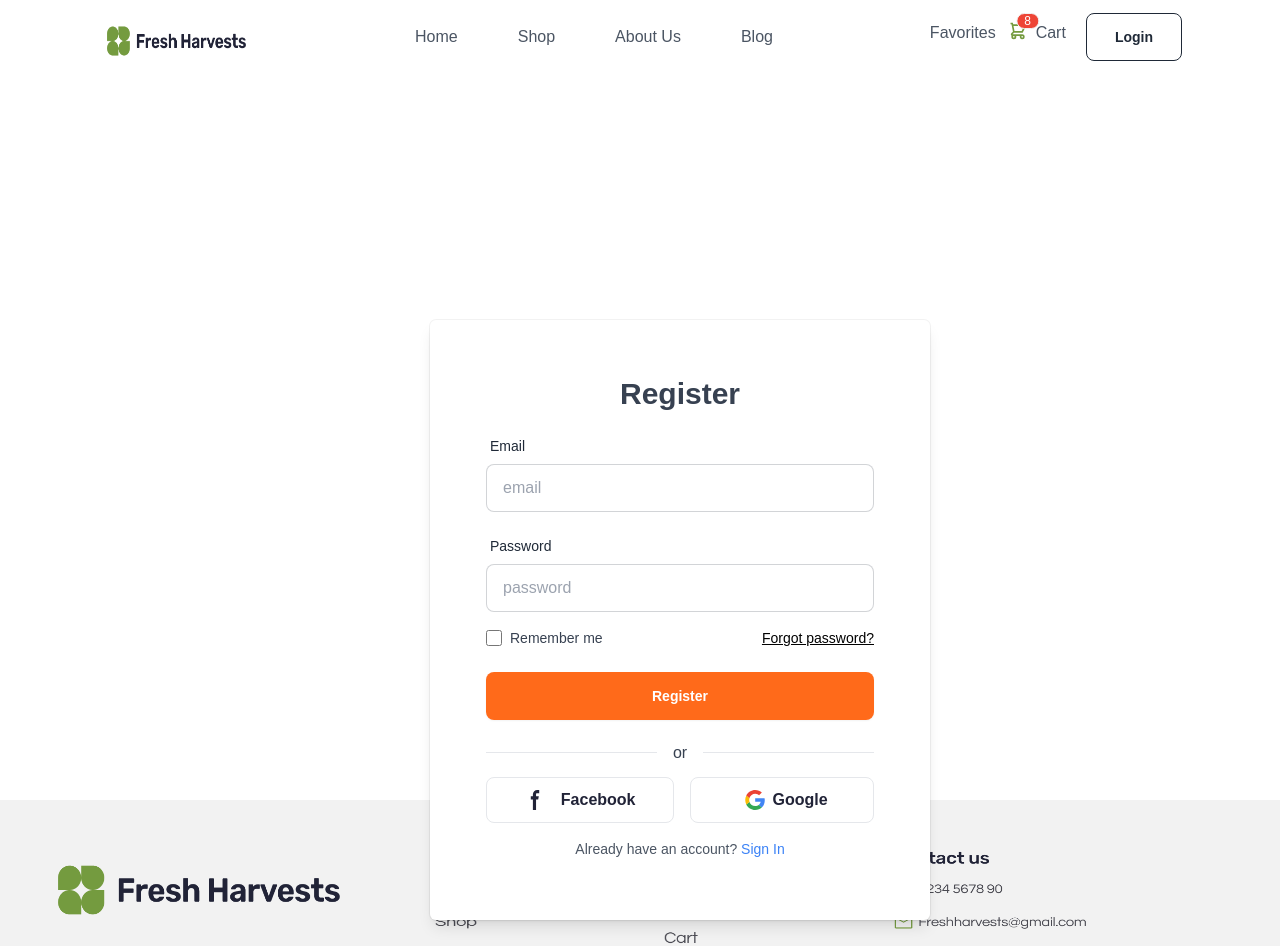
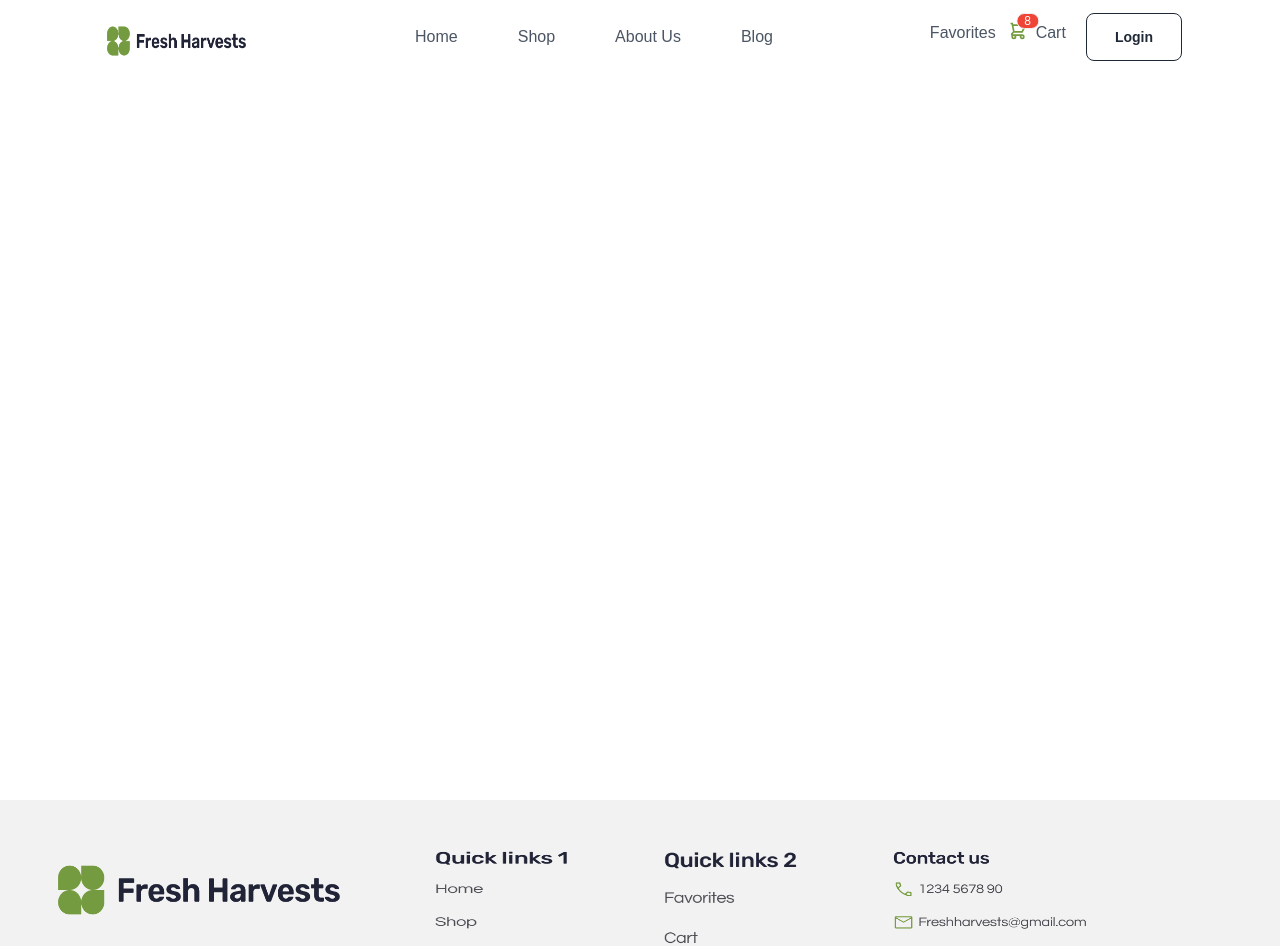
Before and after one commit to MIRNOMAN/fresh-fruits-vegetables, a Next.js app: page /register in a window 1280 px wide. Shown: the top 946 px of the page. Built offline with nearby package versions, Linux system fonts and the light colour scheme.

Commit message:
creatre login user

```diff
--- a/package.json
+++ b/package.json
@@ -11,7 +11,8 @@
   "dependencies": {
     "next": "^15.1.4",
     "react": "^19.0.0",
-    "react-dom": "^19.0.0"
+    "react-dom": "^19.0.0",
+    "react-hook-form": "^7.54.2"
   },
   "devDependencies": {
     "@eslint/eslintrc": "^3",
--- a/src/app/about/page.js
+++ b/src/app/about/page.js
@@ -3,7 +3,7 @@ import React from 'react';
 const page = () => {
     return (
         <div>
-            <h1 className='text-black mt-7 text-2xl text-center'>About page</h1>
+            <h1 className='text-black mt-20 text-2xl text-center'>About page</h1>
         </div>
     );
 };
--- a/src/app/blog/page.js
+++ b/src/app/blog/page.js
@@ -3,7 +3,7 @@ import React from 'react';
 const page = () => {
     return (
         <div>
-            <h1 className='text-black mt-7 text-2xl text-center'>This is blog page</h1>
+            <h1 className='text-black mt-20   text-2xl text-center'>This is blog page</h1>
         </div>
     );
 };
--- a/src/app/products/[productId]/page.js
+++ b/src/app/products/[productId]/page.js
@@ -17,7 +17,7 @@ const ProductDetailsPage = async({params}) => {
        const productCategory = await categoryRes.json();
 
   return (
-    <div className='bg-white lg:px-20 px-4'>
+    <div className='bg-white lg:px-20 mt-20 px-4'>
     <section className="py-8 bg-white md:py-16 text-black antialiased">
 <div className="max-w-screen-xl px-4 mx-auto 2xl:px-0">
  <div className="lg:grid lg:grid-cols-2 lg:gap-8 xl:gap-16">
--- a/src/app/register/page.js
+++ b/src/app/register/page.js
@@ -8,155 +8,7 @@ const RegisterPage = () => {
 
   return (
     <div className="text-black min-h-screen">
-      <div
-        className={`fixed
 
-          right-4
-          w-[90%]
-          lg:absolute
-          lg:right-[600px]
-          lg:top-[25%]
-          lg:translate-x-[50%]
-          lg:translate-y-[20%]
-          lg:w-[500px]
-          lg:h-[600px]
-          rounded-md
-          bg-white
-          shadow-lg
-          ring-1
-          ring-black
-          ring-opacity-5
-          z-20
-          transition
-          duration-200
-          ease-in-out
-         `}
-      >
-
-
-
-        {/* Register Form */}
-        <div className="p-6 lg:p-14 lg:max-h-[100vh] max-h-[90vh] overflow-y-auto">
-          <h2 className="text-2xl lg:text-3xl text-center font-semibold text-gray-700">
-            Register
-          </h2>
-          <form className="mt-4">
-            <div className="form-control">
-              <label className="label">
-                <span className="label-text">Email</span>
-              </label>
-              <input
-                type="email"
-                placeholder="email"
-                className="input input-bordered w-full"
-                required
-              />
-            </div>
-            <div className="form-control mt-4">
-              <label className="label">
-                <span className="label-text">Password</span>
-              </label>
-              <input
-                type="password"
-                placeholder="password"
-                className="input input-bordered w-full"
-                required
-              />
-            </div>
-            <div className="flex lg:flex-row lg:items-center justify-between mt-4">
-              <div className="flex items-center">
-                <input
-                  id="remember"
-                  type="checkbox"
-                  className="w-4 h-4 border rounded bg-gray-50 focus:ring-3 focus:ring-primary-300"
-                  required
-                />
-                <label
-                  htmlFor="remember"
-                  className="ml-2 lg:text-sm text-xs text-gray-700"
-                >
-                  Remember me
-                </label>
-              </div>
-              <a
-                href="#"
-                className="lg:text-sm text-xs text-black underline hover:underline"
-              >
-                Forgot password?
-              </a>
-            </div>
-
-            <button
-              type="submit"
-              className="btn w-full hover:bg-[#c0561d] mt-6 bg-[#FF6A1A] text-white border-0"
-            >
-              Register
-            </button>
-
-            <div className="relative flex items-center justify-center mt-8">
-              <hr className="w-full h-px bg-gray-200" />
-              <span className="absolute px-4 bg-white text-gray-700">
-                or
-              </span>
-            </div>
-          </form>
-
-          <div className="flex flex-col lg:flex-row items-center mt-6 space-y-4 lg:space-y-0 lg:space-x-4">
-            <button
-              type="button"
-              className="w-full gap-2 font-bold border text-[#212337] bg-white hover:bg-[#3b5998]/90 rounded-lg px-5 py-2.5 flex items-center justify-center"
-            >
-              <svg
-                className="w-5 h-5 mr-2"
-                xmlns="http://www.w3.org/2000/svg"
-                fill="currentColor"
-                viewBox="0 0 8 19"
-              >
-                <path d="M6.135 3H8V0H6.135a4.147 4.147 0 0 0-4.142 4.142V6H0v3h2v9.938h3V9h2.021l.592-3H5V3.591A.6.6 0 0 1 5.592 3h.543Z" />
-              </svg>
-              Facebook
-            </button>
-            <button
-              type="button"
-              className="w-full gap-2 font-bold border text-[#212337] bg-white pr-3 hover:bg-[#4285F4]/90 rounded-lg px-5 py-2.5 flex items-center justify-center"
-            >
-              <svg
-                viewBox="-3 0 262 262"
-                width="20"
-                height="20"
-                xmlns="http://www.w3.org/2000/svg"
-                preserveAspectRatio="xMidYMid"
-                fill="#000000"
-              >
-                <path
-                  d="M255.878 133.451c0-10.734-.871-18.567-2.756-26.69H130.55v48.448h71.947c-1.45 12.04-9.283 30.172-26.69 42.356l-.244 1.622 38.755 30.023 2.685.268c24.659-22.774 38.875-56.282 38.875-96.027"
-                  fill="#4285F4"
-                ></path>
-                <path
-                  d="M130.55 261.1c35.248 0 64.839-11.605 86.453-31.622l-41.196-31.913c-11.024 7.688-25.82 13.055-45.257 13.055-34.523 0-63.824-22.773-74.269-54.25l-1.531.13-40.298 31.187-.527 1.465C35.393 231.798 79.49 261.1 130.55 261.1"
-                  fill="#34A853"
-                ></path>
-                <path
-                  d="M56.281 156.37c-2.756-8.123-4.351-16.827-4.351-25.82 0-8.994 1.595-17.697 4.206-25.82l-.073-1.73L15.26 71.312l-1.335.635C5.077 89.644 0 109.517 0 130.55s5.077 40.905 13.925 58.602l42.356-32.782"
-                  fill="#FBBC05"
-                ></path>
-                <path
-                  d="M130.55 50.479c24.514 0 41.05 10.589 50.479 19.438l36.844-35.974C195.245 12.91 165.798 0 130.55 0 79.49 0 35.393 29.301 13.925 71.947l42.211 32.783c10.59-31.477 39.891-54.251 74.414-54.251"
-                  fill="#EB4335"
-                ></path>
-              </svg>
-              Google
-            </button>
-          </div>
-
-          <p className="mt-4 text-center text-sm text-gray-600">
-            Already have an account?{" "}
-            <Link href="/login" className="text-blue-500">
-              Sign In
-            </Link>
-          </p>
-        </div>
-      </div>
     </div>
   );
 };
--- a/src/app/shop/page.js
+++ b/src/app/shop/page.js
@@ -5,7 +5,7 @@ const page = () => {
     return (
 
        <div >
-        <h1 className='text-black mt-7 text-2xl text-center'>All Products show</h1>
+        <h1 className='text-black  text-2xl mt-20  text-center'>All Products show</h1>
        </div>
     );
 };
--- a/src/components/shared/Navbar.jsx
+++ b/src/components/shared/Navbar.jsx
@@ -5,10 +5,37 @@ import logo from "../../assets/Logo (1).png";
 import heart from "../../assets/Heart.png";
 import Image from "next/image";
 import Link from "next/link";
+import { useRouter } from "next/navigation";
+import { useForm } from "react-hook-form";
+import { loginUser } from "../../utils/actions/loginUser";
 
-const Navbar = () => {
+const Navbar = ({session}) => {
   const [isDropdownOpen, setDropdownOpen] = useState(false);
+
   const [isScrolled, setIsScrolled] = useState(false)
+
+  const {
+    register,
+    handleSubmit,
+    formState: { errors },
+  } = useForm();
+
+  const router = useRouter();
+
+  const onSubmit = async (data) => {
+    try {
+      const res = await loginUser(data)
+  if(res.accessToken){
+    alert(res.message);
+    localStorage.setItem('accessToken',res.accessToken);
+    router.push("/")
+  }
+    } catch (err) {
+      console.error(err.message);
+      throw new Error(err.message);
+    }
+  };
+
 
   const toggleDropdown = () => {
     setDropdownOpen((prev) => !prev);
@@ -51,10 +78,10 @@ const Navbar = () => {
   ];
 
   return (
-    <div className={`fixed top-0 lg:px-[90px] w-full z-50 ${isScrolled  ? "bg-white" : "bg-transparent"}`}>
+    <div className={`fixed top-0 lg:px-[90px] w-full  ${isScrolled  ? "bg-white" : "bg-transparent"}`}>
       <div className="navbar">
         {/* Navbar Start */}
-        <div className="navbar-start">
+        <div className="navbar-start ">
           {/* Mobile Dropdown */}
           <div className="dropdown">
             <div
@@ -206,13 +233,14 @@ const Navbar = () => {
         <h2 className="text-2xl lg:text-3xl text-center font-semibold text-gray-700">
           Login
         </h2>
-        <form className="mt-4">
+        <form onSubmit={handleSubmit(onSubmit)} className="mt-4">
           <div className="form-control">
             <label className="label">
               <span className="label-text">Email</span>
             </label>
             <input
-              type="email"
+               type="email"
+               {...register("email")}
               placeholder="email"
               className="input input-bordered w-full"
               required
@@ -223,7 +251,8 @@ const Navbar = () => {
               <span className="label-text">Password</span>
             </label>
             <input
-              type="password"
+               {...register("password")}
+                type="password"
               placeholder="password"
               className="input input-bordered w-full"
               required
@@ -293,7 +322,7 @@ const Navbar = () => {
 
         <p className="mt-4 text-center text-sm text-gray-600">
           Don't have an account?{" "}
-          <Link  className="text-blue-500">
+          <Link href="/register"  className="text-blue-500">
             Sign Up
           </Link>
         </p>
--- /dev/null
+++ b/src/utils/actions/loginUser.jsx
@@ -0,0 +1,17 @@
+"use server"
+
+
+
+export const loginUser = async (data) =>{
+
+    const res = await fetch("https://api-fresh-harvest.code-commando.com/api/v1/auth/login",{
+        method: "POST",
+        headers: {
+            "Content-Type":"application/json"
+        },
+        body: JSON.stringify(data),
+        cache: "no-store"
+    })
+    const userInfo = await res.json();
+    return userInfo;
+}
```
Also changed, not shown: 1 other file (tests, documents, lock files or other folders).
